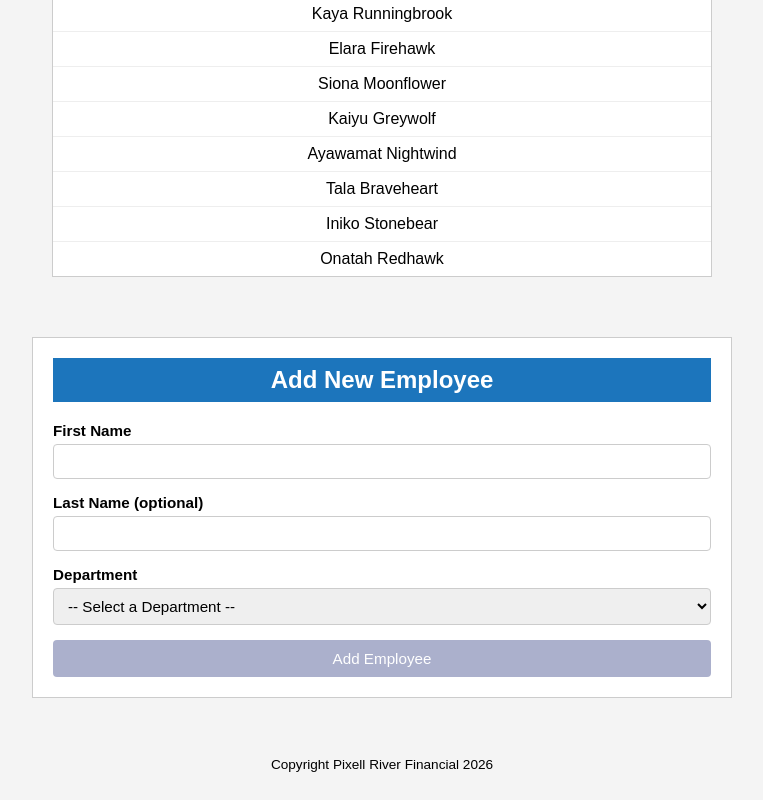
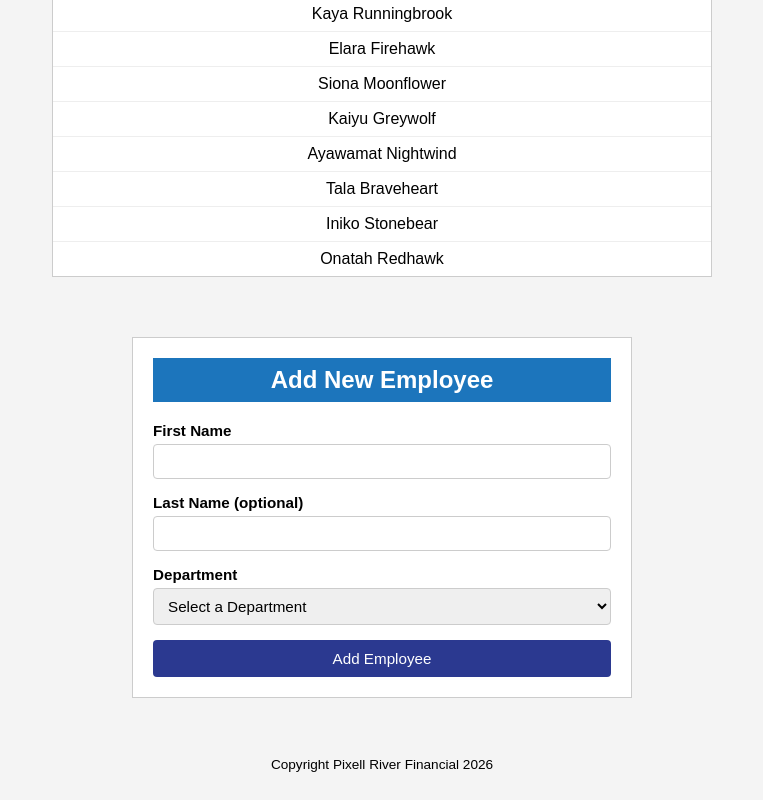
Before and after one commit to ndurrant-eunson-rrc/fs_lab, a React (Vite) app: page / in a window 1280 px wide. Shown: the part 2168-2968 px from the top of the page, without its empty margins (258-1021 px from the left). Built offline with nearby package versions, Linux system fonts and the light colour scheme.

Commit message:
Adjusted the width of the submission form, also replaced the FromEvent in handleSubmit with SubmitEvent

```diff
--- a/src/components/form/Form.tsx
+++ b/src/components/form/Form.tsx
@@ -13,7 +13,7 @@ export default function Form({ departments, setDepartments }: Props) {
 	const [selectedDept, setSelectedDept] = useState("");
 	const [errors, setErrors] = useState({ firstName: "", department: "" });
 
-	const handleSubmit = (e: React.FormEvent) => {
+	const handleSubmit = (e: React.SubmitEvent<HTMLFormElement>) => {
 		e.preventDefault();
 		setErrors({ firstName: "", department: "" });
 
@@ -57,7 +57,7 @@ export default function Form({ departments, setDepartments }: Props) {
 				<div className="form-group">
 					<label htmlFor="department">Department</label>
 					<select id="department" value={selectedDept} onChange={(e) => setSelectedDept(e.target.value)}>
-						<option value="">-- Select a Department --</option>
+						<option value="">Select a Department</option>
 						{departments.map((dept, index) => (
 							<option key={index} value={dept.name}>{dept.name}</option>
 						))}
--- a/src/components/form/form.css
+++ b/src/components/form/form.css
@@ -3,7 +3,7 @@
 }
 
 .form-section {
-  max-width: 700px;
+  max-width: 500px;
   width: 100%;
   margin: 0 auto;
   padding: 20px;
@@ -41,13 +41,13 @@
 }
 
 .error {
-  color: red;
+  color: #fc0909;
   font-size: 0.85rem;
   margin: 5px 0 0;
 }
 
 button {
-  background-color: #abb0cc;
+  background-color: #2B3990;
   color: #fff;
   border: none;
   padding: 10px 20px;
```
